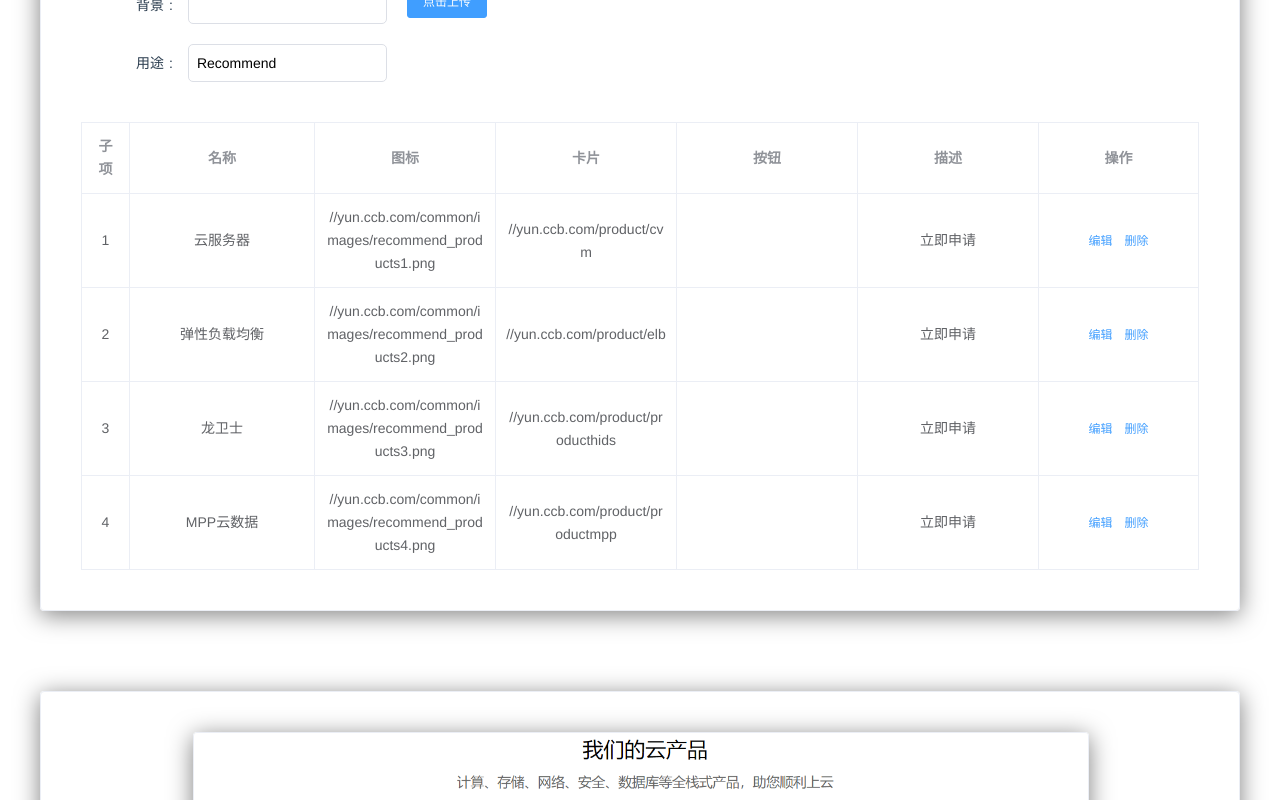
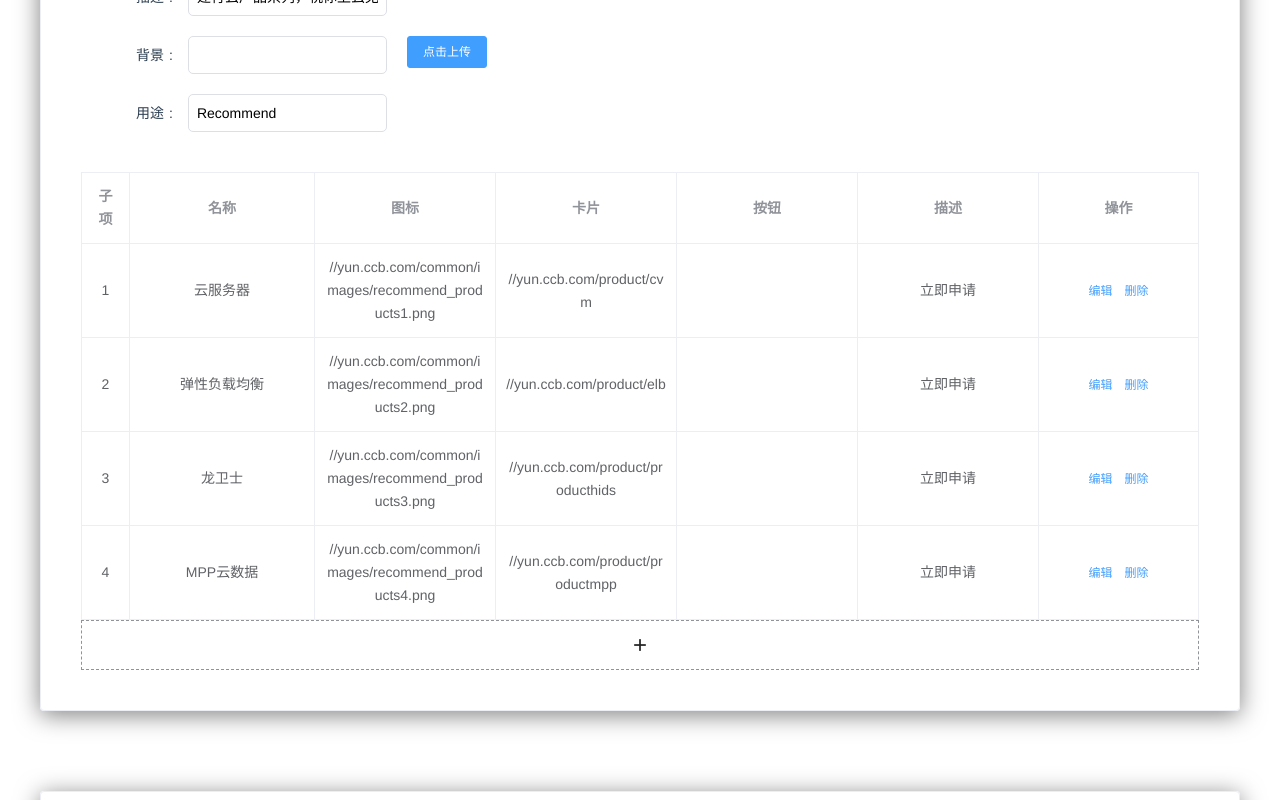
Before and after one commit to czf2015/zerda, a Vue app: page / in a window 1280 px wide. Shown: the part 1420-2220 px from the top of the page. Built offline with nearby package versions, Linux system fonts and the light colour scheme.

Commit message:
修改首页表格

```diff
--- a/src/components/Table/index.vue
+++ b/src/components/Table/index.vue
@@ -1,7 +1,8 @@
 
 
 <template>
-  <el-table :data="datasource" style="width: 100%;" :stripe="strip" :border="border">
+  <div class="table-wrapper">
+    <el-table :data="datasource" class="table" :stripe="strip" :border="border">
       <el-table-column type="index" :index="1" label="子项" :fixed="true" />
       <TableColumns :columns="columns" />
       <el-table-column fixed="right" label="操作" width="160">
@@ -16,6 +17,8 @@
         </template>
       </el-table-column>
     </el-table>
+    <div class="append-row" @click="append">+</div>
+  </div>
 </template>
 
 <script>
@@ -50,9 +53,25 @@ export default {
     operate(operation, index) {
       this.$emit(operation.field, index);
     },
+    append() {
+      console.log('append')
+    }
   },
 };
 </script>
 
-<style scoped>
+<style lang="less" scoped>
+.table-wrapper {
+  .table {
+    width: 100%;
+  }
+  .append-row {
+    font-weight: lighter;
+    font-size: 24px;
+    line-height: 48px;
+    text-align: center;
+    color: #222;
+    border: 1px dashed rgb(144, 147, 153);
+  }
+}
 </style>
```
Lines whose indentation alone changed are shown as unchanged.
